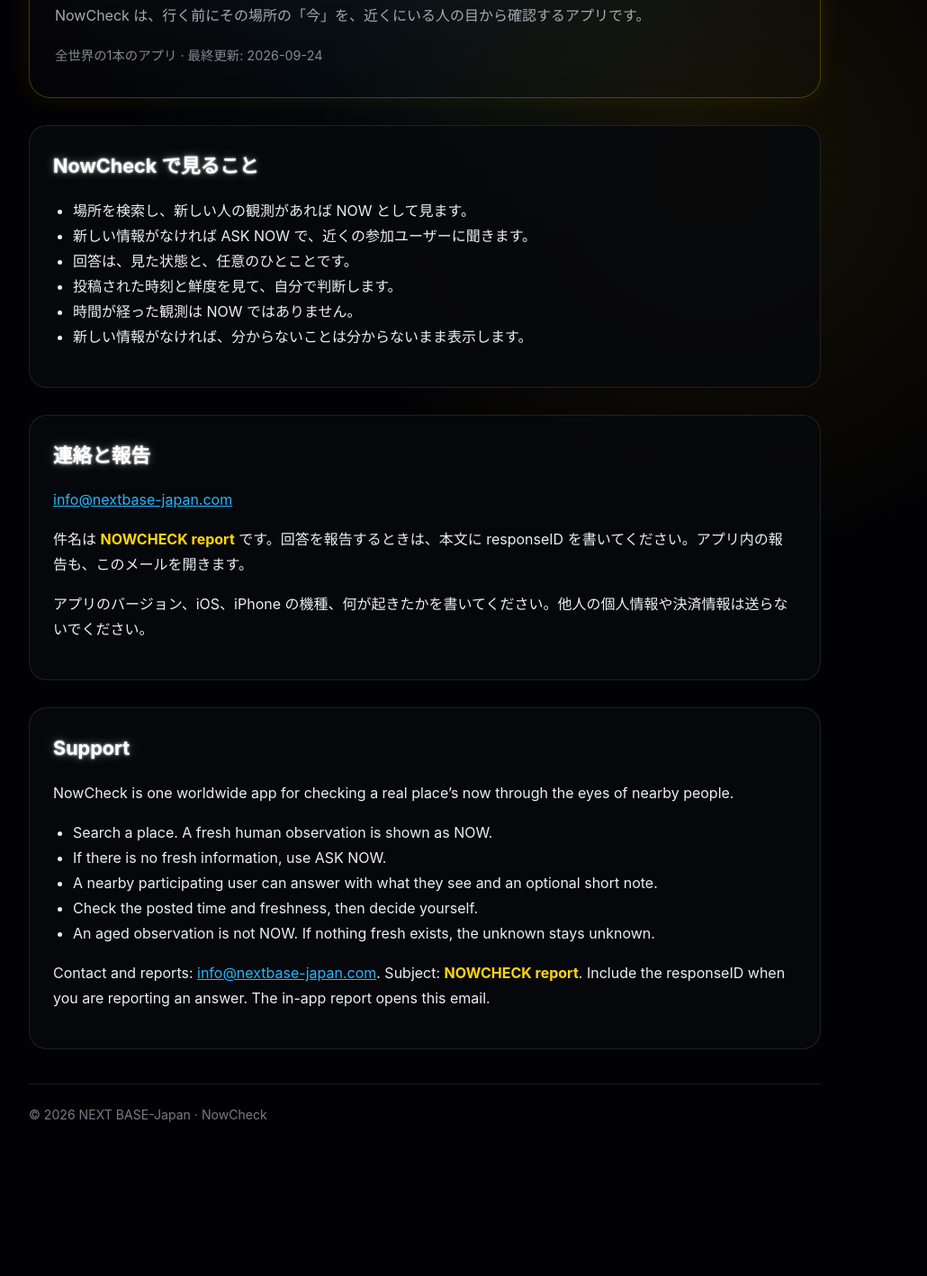
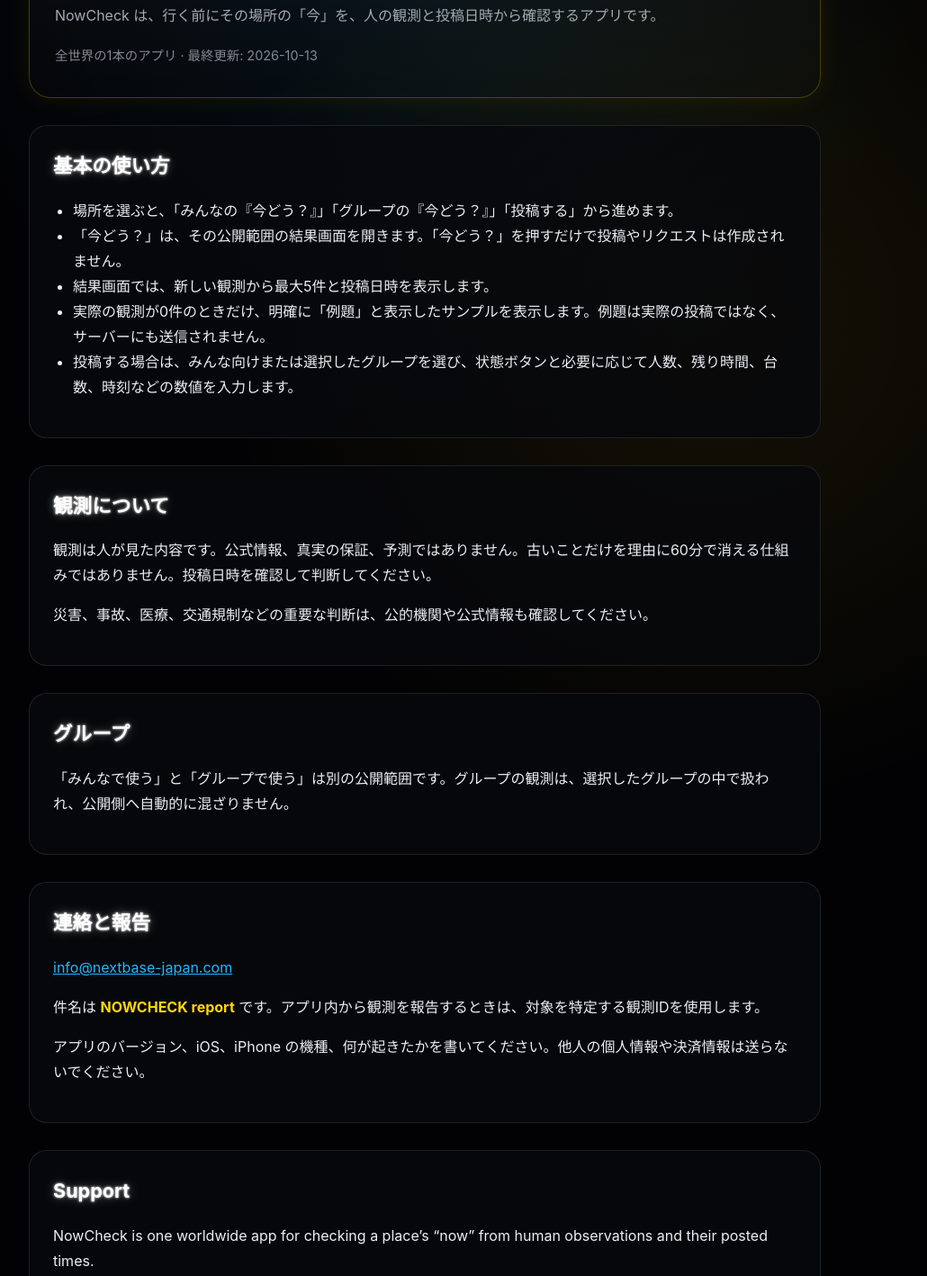
Before and after one commit to NextBase-One-HA/nextbase-world, a plain HTML site: page public-nowcheck-support.html in a window 1280 px wide. Shown: the part 258-1676 px from the top of the page at 90% size, without its empty margins (168-1198 px from the left). Before the commit the page ends 1582 px from the top, so only its background shows below. Drawn offline with Linux system fonts and the light colour scheme.

Commit message:
Update NowCheck support page for current result and posting flow

```diff
--- a/public-nowcheck-support.html
+++ b/public-nowcheck-support.html
@@ -10,34 +10,43 @@
 <body><main class="wrap">
 <div class="top"><div><div class="brand">NowCheck</div><div class="series">NEXTBASE</div></div><div class="next">NEXTBASE</div></div>
 <header><div class="eyebrow">SUPPORT</div><h1>サポート</h1>
-<p class="sub">NowCheck は、行く前にその場所の「今」を、近くにいる人の目から確認するアプリです。</p>
-<div class="meta">全世界の1本のアプリ · 最終更新: 2026-09-24</div></header>
+<p class="sub">NowCheck は、行く前にその場所の「今」を、人の観測と投稿日時から確認するアプリです。</p>
+<div class="meta">全世界の1本のアプリ · 最終更新: 2026-10-13</div></header>
 
-<section class="section"><h2>NowCheck で見ること</h2><ul>
-<li>場所を検索し、新しい人の観測があれば NOW として見ます。</li>
-<li>新しい情報がなければ ASK NOW で、近くの参加ユーザーに聞きます。</li>
-<li>回答は、見た状態と、任意のひとことです。</li>
-<li>投稿された時刻と鮮度を見て、自分で判断します。</li>
-<li>時間が経った観測は NOW ではありません。</li>
-<li>新しい情報がなければ、分からないことは分からないまま表示します。</li>
+<section class="section"><h2>基本の使い方</h2><ul>
+<li>場所を選ぶと、「みんなの『今どう？』」「グループの『今どう？』」「投稿する」から進めます。</li>
+<li>「今どう？」は、その公開範囲の結果画面を開きます。「今どう？」を押すだけで投稿やリクエストは作成されません。</li>
+<li>結果画面では、新しい観測から最大5件と投稿日時を表示します。</li>
+<li>実際の観測が0件のときだけ、明確に「例題」と表示したサンプルを表示します。例題は実際の投稿ではなく、サーバーにも送信されません。</li>
+<li>投稿する場合は、みんな向けまたは選択したグループを選び、状態ボタンと必要に応じて人数、残り時間、台数、時刻などの数値を入力します。</li>
 </ul></section>
+
+<section class="section"><h2>観測について</h2>
+<p>観測は人が見た内容です。公式情報、真実の保証、予測ではありません。古いことだけを理由に60分で消える仕組みではありません。投稿日時を確認して判断してください。</p>
+<p>災害、事故、医療、交通規制などの重要な判断は、公的機関や公式情報も確認してください。</p>
+</section>
+
+<section class="section"><h2>グループ</h2>
+<p>「みんなで使う」と「グループで使う」は別の公開範囲です。グループの観測は、選択したグループの中で扱われ、公開側へ自動的に混ざりません。</p>
+</section>
 
 <section class="section"><h2>連絡と報告</h2>
 <p><a href="mailto:info@nextbase-japan.com?subject=NOWCHECK%20report">info@nextbase-japan.com</a></p>
-<p>件名は <strong>NOWCHECK report</strong> です。回答を報告するときは、本文に responseID を書いてください。アプリ内の報告も、このメールを開きます。</p>
+<p>件名は <strong>NOWCHECK report</strong> です。アプリ内から観測を報告するときは、対象を特定する観測IDを使用します。</p>
 <p>アプリのバージョン、iOS、iPhone の機種、何が起きたかを書いてください。他人の個人情報や決済情報は送らないでください。</p>
 </section>
 
 <section class="section"><h2>Support</h2>
-<p>NowCheck is one worldwide app for checking a real place’s now through the eyes of nearby people.</p>
+<p>NowCheck is one worldwide app for checking a place’s “now” from human observations and their posted times.</p>
 <ul>
-<li>Search a place. A fresh human observation is shown as NOW.</li>
-<li>If there is no fresh information, use ASK NOW.</li>
-<li>A nearby participating user can answer with what they see and an optional short note.</li>
-<li>Check the posted time and freshness, then decide yourself.</li>
-<li>An aged observation is not NOW. If nothing fresh exists, the unknown stays unknown.</li>
+<li>Select a place, then open WORLD “How is it now?”, a PRIVATE group result, or Post.</li>
+<li>Tapping “How is it now?” opens the result view. It does not create a post or request by itself.</li>
+<li>The result shows up to the five newest human observations with posted times.</li>
+<li>When there are zero real observations, the app may show clearly labeled client-only examples. They are not server posts.</li>
+<li>Posts are structured status choices with optional numeric or time metrics.</li>
 </ul>
-<p>Contact and reports: <a href="mailto:info@nextbase-japan.com?subject=NOWCHECK%20report">info@nextbase-japan.com</a>. Subject: <strong>NOWCHECK report</strong>. Include the responseID when you are reporting an answer. The in-app report opens this email.</p>
+<p>WORLD and PRIVATE group scopes remain separate. Human observations are not official facts or predictions. Check the posted time and official sources when the decision matters.</p>
+<p>Contact and reports: <a href="mailto:info@nextbase-japan.com?subject=NOWCHECK%20report">info@nextbase-japan.com</a>. Subject: <strong>NOWCHECK report</strong>.</p>
 </section>
 <div class="footer">© 2026 NEXT BASE-Japan · NowCheck</div>
 </main></body></html>
```
